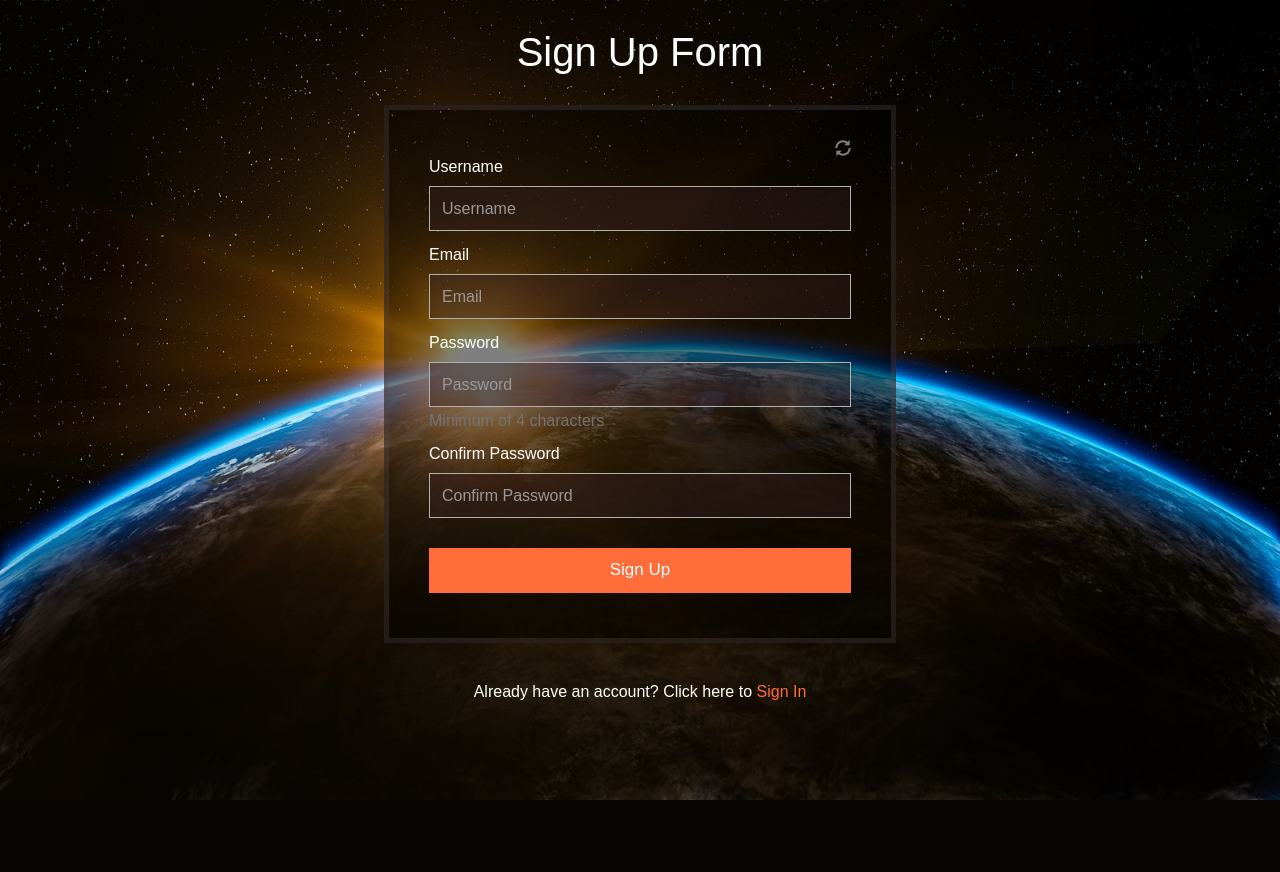
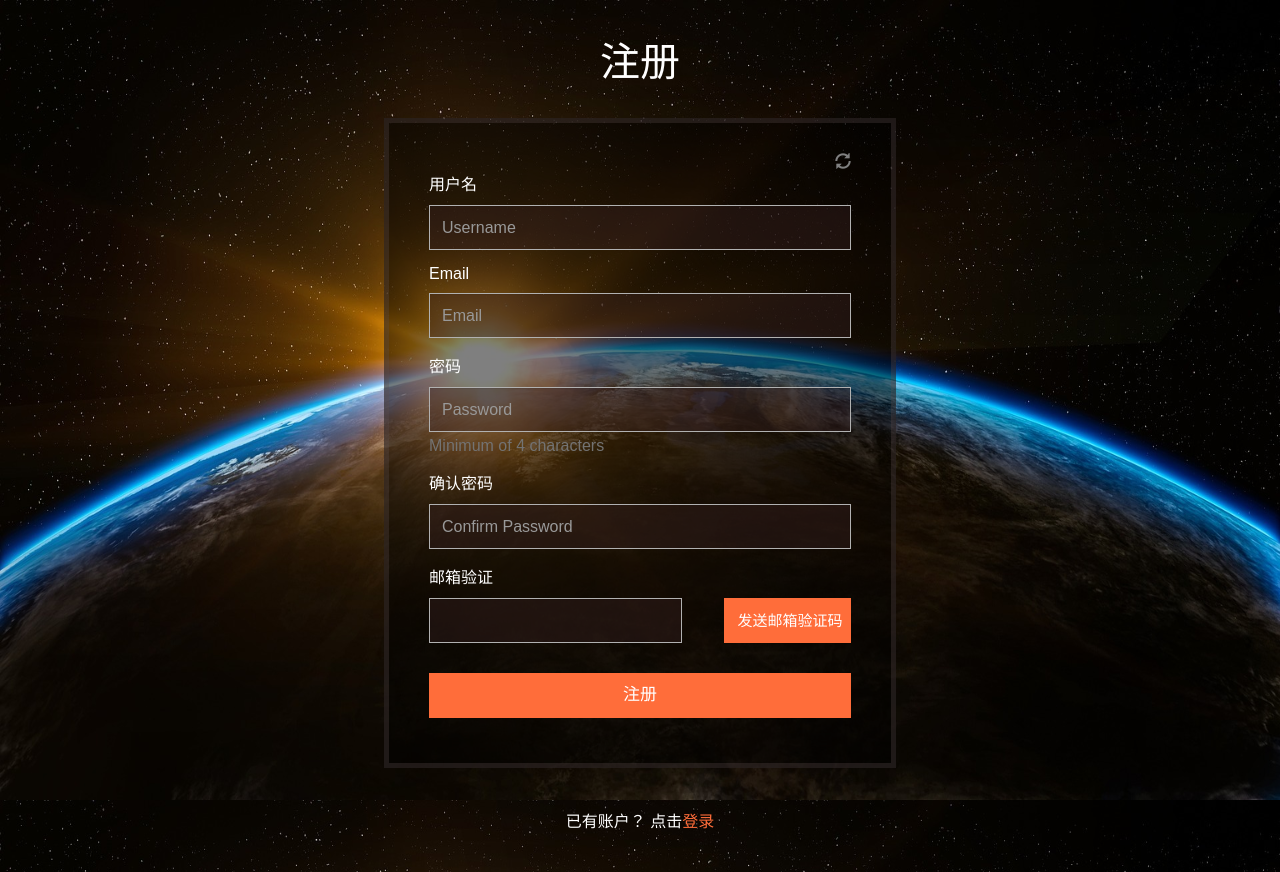
Before and after one commit to srewac/PetHospital, a Django app: page /User/sign_up/ in a window 1280 px wide. Before the commit the page ends 800 px from the top, so only its background shows below. Run offline with Django 3.2, Linux system fonts and the light colour scheme; some libraries are stand-ins or nearby versions; some web fonts are replaced.

Commit message:
add email verify function on sign_up

```diff
--- a/User/views.py
+++ b/User/views.py
@@ -2,6 +2,7 @@ from django.shortcuts import render
 from django.contrib import auth
 from django.http import HttpResponse, HttpResponseRedirect
 from User import models
+from User import sendEmail
 
 
 # Create your views here.
@@ -17,16 +18,25 @@ def sign_up(request):
         username = request.POST.get('username')
         email = request.POST.get('inputEmail')
         password1 = request.POST.get('inputPassword')
-        user1 = models.User.objects.filter(email=email)
-        user2 = models.User.objects.filter(name=username)
-        if user1:
-            return render(request, 'User/sign_up.html', {'register_err': "This e-mail has already been installed"})
-        else:
-            if user2:
-                return render(request, 'User/sign_up.html', {'register_err': "This username has already been installed"})
+        verifyCode = request.POST.get('emailVerify')
+        if 'signup' in request.POST:
+            user1 = models.User.objects.filter(email=email)
+            user2 = models.User.objects.filter(name=username)
+            if user1:
+                return render(request, 'User/sign_up.html', {'register_err': "邮箱已经用于注册"})
+            elif user2:
+                return render(request, 'User/sign_up.html', {'register_err': "用户名已存在"})
+            elif verifyCode != request.session['verifyCode'] and request.session['verifyCode'] != None and request.session['username'] == username:
+                return render(request, 'User/sign_up.html', {'register_err': "邮箱验证码不正确"})
             else:
                 models.User.objects.create(email=email, password=password1, name=username)
                 return render(request, 'User/sign_in.html')
+        elif "emailVerify" in request.POST:
+            verifycode = sendEmail.random_str();
+            request.session['username'] = username;
+            request.session['verifyCode'] = verifycode;
+            sendEmail.send_register_email(email, verifycode, "register")
+            return render(request, 'User/sign_up.html',{})
 
 
 # 登陆
@@ -48,7 +58,7 @@ def sign_in(request):
             return HttpResponseRedirect('/User/index/')
 
         else:
-            return render(request, 'User/sign_in.html',{'login_err': "Errors in Email or Password"})
+            return render(request, 'User/sign_in.html',{'login_err': "用户名或密码错误"})
 
 
 def sign_out(request):
--- a/static/css/sign_style.css
+++ b/static/css/sign_style.css
@@ -118,7 +118,7 @@ a.sign-refresh{
     padding: 30px 40px;
     border: 5px solid rgba(95, 78, 78, 0.3);
 }
-input#username,input#inputEmail,input#Phone,input#inputPassword,input#inputPasswordConfirm,input#varify-input-code {
+input#username,input#inputEmail,input#Phone,input#inputPassword,input#inputPasswordConfirm,input#varify-input-code,input#emailVerify {
 	border-radius:0;
 	-webkit-border-radius:0;
 	-moz-border-radius:0;
@@ -133,6 +133,16 @@ input#username,input#inputEmail,input#Phone,input#varify-input-code {
     color: #fff;
     background-color: rgba(53, 33, 32, 0.42);
     border: 1px solid rgb(177, 177, 177);
+}
+input#emailVerify {
+	width: 60%;
+    height: 45px;
+    font-size: 16px;
+    font-weight: normal;
+    color: #fff;
+    background-color: rgba(53, 33, 32, 0.42);
+    border: 1px solid rgb(177, 177, 177);
+	display: inline;
 }
 input#inputPassword,input#inputPasswordConfirm {
 	width: 100%;
@@ -156,6 +166,26 @@ input#inputPassword,input#inputPasswordConfirm {
 	font-size:17px;
 	font-weight:normal;
     display: block;
+	border-radius:0;
+	-webkit-border-radius:0;
+	-moz-border-radius:0;
+	-o-border-radius:0;
+	-ms-border-radius:0;
+	background-color:#ff6d3a;
+	transition:all 0.5s ease-in-out;
+	-webkit-transition:all 0.5s ease-in-out;
+	-moz-transition:all 0.5s ease-in-out;
+	-o-transition:all 0.5s ease-in-out;
+	-ms-transition:all 0.5s ease-in-out;
+}
+.content-agileits button.btn.btn-st {
+    width: 30%;
+    height: 45px;
+    text-align: center;
+    float: right;
+	color:#fff;
+	font-size:15px;
+	font-weight:normal;
 	border-radius:0;
 	-webkit-border-radius:0;
 	-moz-border-radius:0;
--- a/templates/User/sign_up.html
+++ b/templates/User/sign_up.html
@@ -23,7 +23,7 @@
     <!-- /css -->
 </head>
 <body>
-<h1 class="w3ls">Sign Up Form</h1>
+<h1 class="w3ls">注册</h1>
 <div class="content-agileits">
 
     <form action="{% url 'sign_up' %}" method="post" data-toggle="validator" role="form">
@@ -33,7 +33,7 @@
             <a class="glyphicon glyphicon-refresh sign-refresh" href="{% url 'sign_up' %}"></a>
         </div>
         <div class="form-group 小贝壳网站模板 w3 w3l">
-            <label for="firstname" class="control-label">Username</label>
+            <label for="firstname" class="control-label">用户名</label>
             <input type="text" class="form-control" id="username" name="username" placeholder="Username"
                    data-error="Enter Your First Name" required>
         </div>
@@ -43,7 +43,7 @@
                    data-error="This email address is invalid" required>
         </div>
         <div class="form-group agile agileits-小贝壳网站模板 w3-agile">
-            <label for="inputPassword" class="control-label">Password</label>
+            <label for="inputPassword" class="control-label">密码</label>
             <div class="form-group agileits-小贝壳网站模板">
                 <input type="password" data-minlength="4" class="form-control" id="inputPassword" name="inputPassword"
                        placeholder="Password" required>
@@ -51,26 +51,29 @@
             </div>
         </div>
         <div class="form-group agile agileits-小贝壳网站模板 w3-agile">
-            <label for="inputPassword" class="control-label">Confirm Password</label>
+            <label for="inputPassword" class="control-label">确认密码</label>
             <div class="form-group w3-agile">
                 <input type="password" class="form-control" id="inputPasswordConfirm" name="inputPasswordConfirm"
                        data-match="#inputPassword" data-match-error="Whoops, these don't match"
                        placeholder="Confirm Password" required>
             </div>
         </div>
-
-        <!--div class="form-group w3l agileinfo wthree w3-agileits">
-            <label for="Code" class="control-label">Code</label>
-            <div id="mpanel3"></div>
-        </div-->
+        <div class="form-group w3l agileinfo wthree w3-agileits">
+            <label for="emailVerify" class="control-label">邮箱验证</label>
+            <div>
+                <input type="text" class="form-control" id="emailVerify" name="emailVerify"
+                       data-match-error="Whoops, these don't match">
+                <button type="submit" class="btn btn-st" id="emailVerify-btn" name="emailVerify" >发送邮箱验证码</button>
+            </div>
+        </div>
 
         <div class="form-group">
-            <button type="submit" style="margin-top: 30px" class="btn btn-lg" id="submit-btn" onclick="">Sign Up
+            <button type="submit" style="margin-top: 30px" class="btn btn-lg" id="submit-btn" onclick="" name="signup">注册
             </button>
         </div>
     </form>
 </div>
-<p class="copyright-w3ls">Already have an account? Click here to <a href="{% url 'sign_in' %}">Sign In</a></p>
+<p class="copyright-w3ls">已有账户？ 点击<a href="{% url 'sign_in' %}">登录</a></p>
 <!-- js files -->
 <script src="/static/js/jquery-1.10.2.min.js"></script>
 <script src="/static/js/bootstrap.min.js"></script>
@@ -112,36 +115,9 @@
         //empty string means no validation error
     }
 
-    {#function veri() {#}
-    {#    if (flag == false)#}
-    {#        document.getElementById("varify-input-code").setCustomValidity("Wrong!");#}
-    {#    else#}
-    {#        alert("验证成功")#}
 
 </script>
 <!-- //password-script -->
 
-<script type="text/javascript" src="/static/js/verify.js"></script>
-<script>
-    var flag = false;
-    $('#mpanel3').codeVerify({
-        type: 2,
-        figure: 100,	//位数，仅在type=2时生效
-        arith: 0,	//算法，支持加减乘，不填为随机，仅在type=2时生效
-        width: '200px',
-        height: '50px',
-        fontSize: '30px',
-        btnId: 'submit-btn',
-        ready: function () {
-        },
-        success: function () {
-
-        },
-        error: function () {
-            {#document.getElementById("varify-input-code").setCustomValidity("Wrong!");#}
-        }
-    });
-</script>
-
 </body>
 </html>
```
Also changed, not shown: PetHospital/settings.py (+7 -0 lines), User/sendEmail.py (added, +25 -0 lines).
